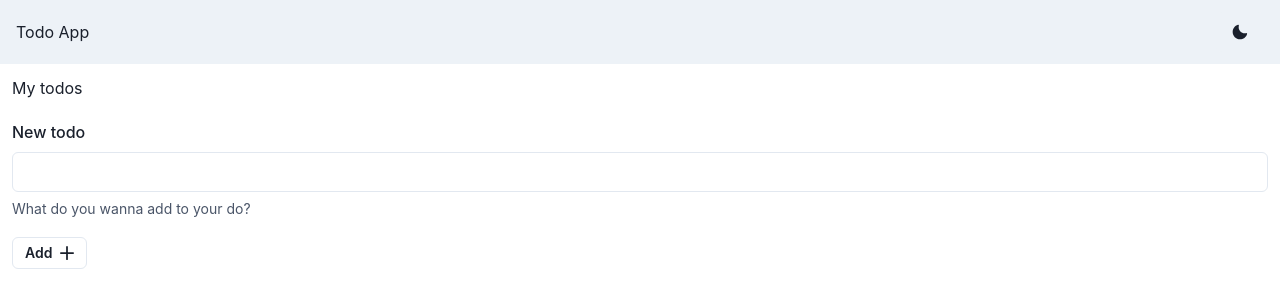
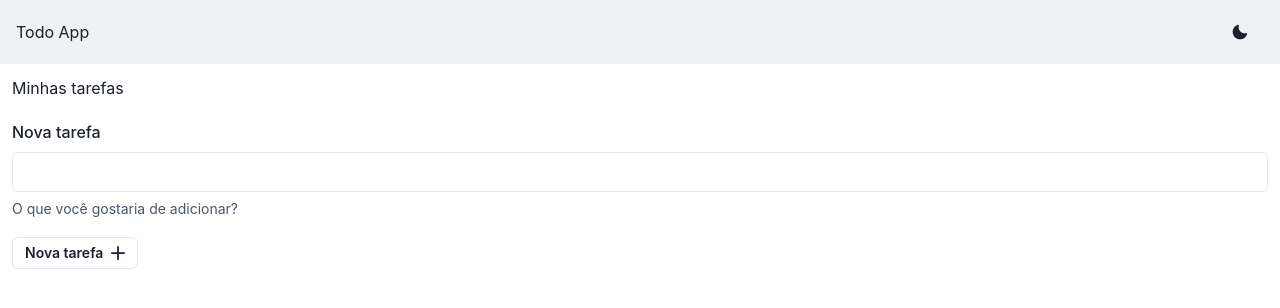
Before and after one commit to gfbritto/todo-app-ui, a React (Vite) app: page /todo-app-ui/home in a window 1280 px wide. Shown: the top 308 px of the page. Built offline with nearby package versions, Linux system fonts and the light colour scheme.

Commit message:
feat: add internationalization support with English and Portuguese translations

```diff
--- a/src/App.tsx
+++ b/src/App.tsx
@@ -1,14 +1,15 @@
 import { ChakraProvider } from "@chakra-ui/react";
-import TodoList from "./pages/TodoList";
 import theme from "./styles/Theme";
+import { BrowserRouter } from "react-router-dom";
+import AppRoutes from "./routes/AppRoutes";
 
 function App() {
   return (
-    <ChakraProvider theme={theme}>
-      <>
-        <TodoList />
-      </>
-    </ChakraProvider>
+    <BrowserRouter basename="/todo-app-ui">
+      <ChakraProvider theme={theme}>
+        <AppRoutes />
+      </ChakraProvider>
+    </BrowserRouter>
   );
 }
 
--- /dev/null
+++ b/src/i18n/constants.ts
@@ -0,0 +1,10 @@
+export const TRANSLATION_KEYS = {
+  HOME: {
+    TITLE: "HOME.TITLE",
+    NEW_TODO: "HOME.NEW_TODO",
+    NEW_TODO_BUTTON: "HOME.NEW_TODO",
+    ADD_TODO_HELPER: "HOME.ADD_TODO_HELPER",
+  },
+} as const;
+
+export type TranslationKeys = keyof typeof TRANSLATION_KEYS;
--- /dev/null
+++ b/src/i18n/index.ts
@@ -0,0 +1,18 @@
+import i18n from "i18next";
+import { initReactI18next } from "react-i18next";
+import en from "./locales/en.json";
+import pt_br from "./locales/pt_br.json";
+
+i18n.use(initReactI18next).init({
+  resources: {
+    en: { translation: en },
+    pt_br: { translation: pt_br },
+  },
+  lng: "pt_br",
+  fallbackLng: "pt_br",
+  interpolation: {
+    escapeValue: false,
+  },
+});
+
+export default i18n;
--- /dev/null
+++ b/src/i18n/locales/en.json
@@ -0,0 +1,8 @@
+{
+  "HOME": {
+    "TITLE": "My todos",
+    "NEW_TODO": "New todo",
+    "NEW_TODO_BUTTON": "Add",
+    "ADD_TODO_HELPER": "What do you wanna add to your do?"
+  }
+}
--- /dev/null
+++ b/src/i18n/locales/pt_br.json
@@ -0,0 +1,8 @@
+{
+  "HOME": {
+    "TITLE": "Minhas tarefas",
+    "NEW_TODO": "Nova tarefa",
+    "NEW_TODO_BUTTON": "Adicionar",
+    "ADD_TODO_HELPER": "O que você gostaria de adicionar?"
+  }
+}
--- a/src/main.tsx
+++ b/src/main.tsx
@@ -3,10 +3,14 @@ import { createRoot } from "react-dom/client";
 import App from "./App.tsx";
 import { ColorModeScript } from "@chakra-ui/react";
 import theme from "./styles/Theme.ts";
+import { I18nextProvider } from "react-i18next";
+import i18n from "./i18n";
 
 createRoot(document.getElementById("root")!).render(
   <StrictMode>
-    <ColorModeScript initialColorMode={theme.config.initialColorMode} />
-    <App />
+    <I18nextProvider i18n={i18n}>
+      <ColorModeScript initialColorMode={theme.config.initialColorMode} />
+      <App />
+    </I18nextProvider>
   </StrictMode>
 );
--- a/src/pages/TodoList.tsx
+++ b/src/pages/TodoList.tsx
@@ -10,6 +10,8 @@ import Header from "../components/Header";
 import { FormEvent, useState } from "react";
 import { AddIcon } from "@chakra-ui/icons";
 import TodoItem from "../components/TodoItem";
+import { useTranslation } from "react-i18next";
+import { TRANSLATION_KEYS } from "../i18n/constants";
 
 export interface Todo {
   id?: string;
@@ -20,6 +22,7 @@ export interface Todo {
 }
 
 export default function TodoList() {
+  const { t } = useTranslation();
   const [todo, setTodo] = useState<string>("");
   function addTodoSubmit(event: FormEvent<HTMLFormElement>): void {
     event.preventDefault();
@@ -39,16 +42,18 @@ export default function TodoList() {
     <>
       <Header />
       <Box w="100%" p={3}>
-        <h1>My todos</h1>
+        <h1>{t(TRANSLATION_KEYS.HOME.TITLE)}</h1>
         <form onSubmit={addTodoSubmit}>
           <FormControl my={5}>
-            <FormLabel>New todo</FormLabel>
+            <FormLabel>{t(TRANSLATION_KEYS.HOME.NEW_TODO)}</FormLabel>
             <Input
               type="text"
               value={todo}
               onChange={(e) => setTodo(e.target.value)}
             />
-            <FormHelperText>What do you wanna add to your do?</FormHelperText>
+            <FormHelperText>
+              {t(TRANSLATION_KEYS.HOME.ADD_TODO_HELPER)}
+            </FormHelperText>
           </FormControl>
           <Button
             type="submit"
@@ -57,7 +62,7 @@ export default function TodoList() {
             variant="outline"
             size="sm"
           >
-            Add
+            {t(TRANSLATION_KEYS.HOME.NEW_TODO_BUTTON)}
           </Button>
         </form>
       </Box>
--- /dev/null
+++ b/src/routes/AppRoutes.tsx
@@ -0,0 +1,14 @@
+import { Navigate, Route, Routes } from "react-router-dom";
+import TodoList from "../pages/TodoList";
+
+const AppRoutes: React.FC = () => {
+  return (
+    <Routes>
+      <Route path="/home" element={<TodoList />} />
+      <Route path="/" element={<Navigate to="/home" />} />
+      <Route path="*" element={<Navigate to="/home" />} />
+    </Routes>
+  );
+};
+
+export default AppRoutes;
```
Also changed, not shown: package.json (+6 -1 lines), 1 other file (tests, documents, lock files or other folders).
